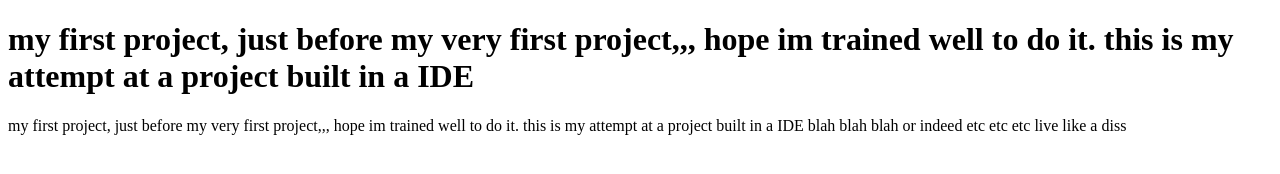
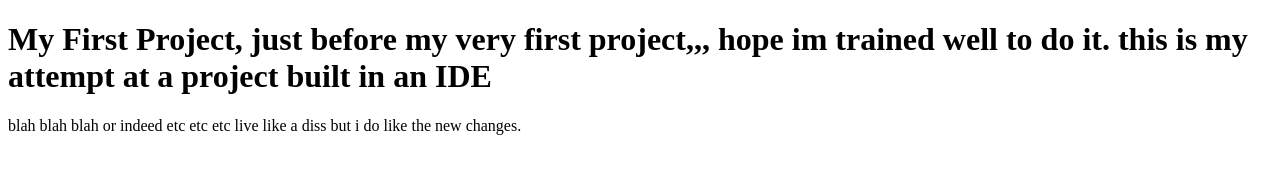
Before and after one commit to Tashaun33/project-front-runner, a plain HTML site: page my project/index.html in a window 1280 px wide. Drawn offline with Linux system fonts and the light colour scheme.

Commit message:
Refactor heading in index.html for clarity and consistency

```diff
--- a/my project/index.html
+++ b/my project/index.html
@@ -6,11 +6,12 @@
     <title>Document</title>
 </head>
 <body>
-    <h1>my first project, just before my very first project,,, hope im trained well to do it.
-        this is my attempt at a project built in a IDE </h1>
-        my first project, just before my very first project,,, hope im trained well to do it.
-        this is my attempt at a project built in a IDE </h1>
+    <h1>My First Project,
+        just before my very first project,,, hope im trained well to do it.
+        this is my attempt at a project built in an IDE </h1>
         blah blah blah or indeed etc etc etc
         live like a diss
+
+        but i do like the new changes.
 </body>
 </html>
```
